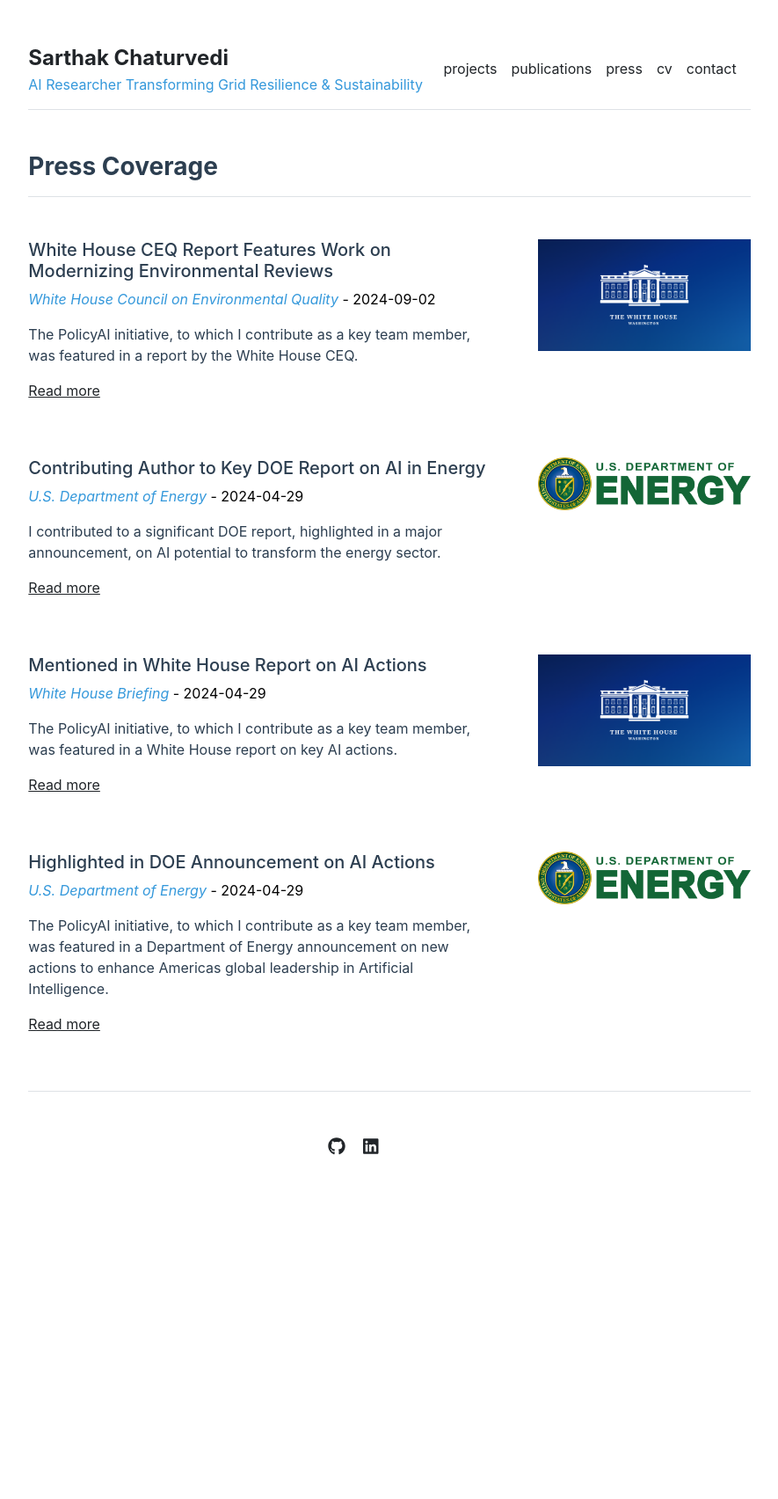
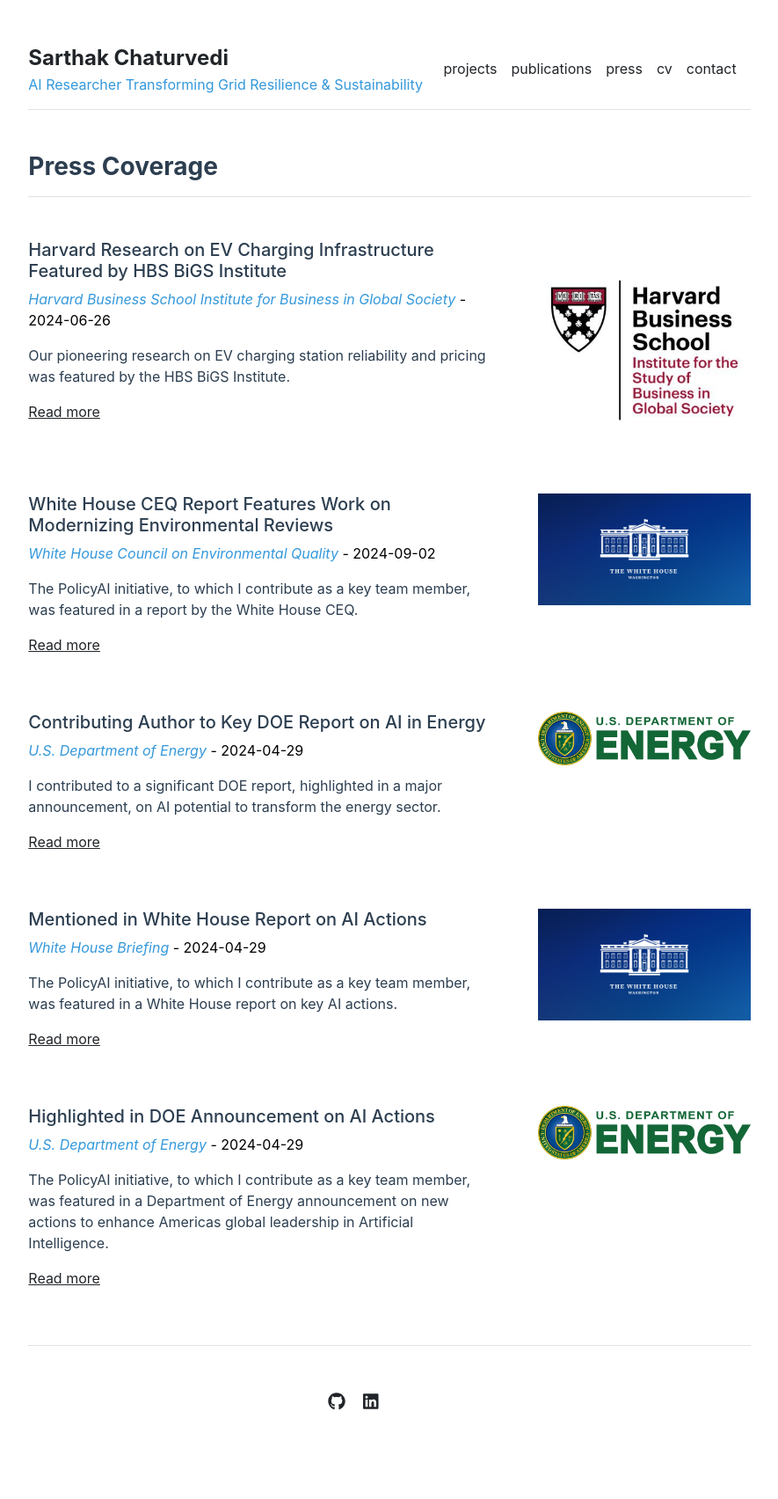
Before and after one commit to sarthakchat/sarthakchat.github.io, a Jekyll site: the page built from news-coverage.md, in a window 1280 px wide. Shown: the whole page at 88% size, without its empty margins (197-1082 px from the left). Built offline with Jekyll 4.4.1, drawn with Linux system fonts in a browser that asks for light colours; before the commit the page ends 1415 px from its top, so only the background shows below that; part of the change alters nothing that is shown.

Commit message:
hbs news

```diff
--- a/_data/settings.yml
+++ b/_data/settings.yml
@@ -49,11 +49,13 @@ courses:
 - {name: 'Stellar Structures', url: 'stellar-structures'}
 
 featured_news_coverage:
+  - {title: 'Harvard Research on EV Charging Infrastructure Featured by HBS BiGS Institute', publication: 'Harvard Business School Institute for Business in Global Society', date: '2024-06-26', summary: "Our pioneering research on EV charging station reliability and pricing was featured by the HBS BiGS Institute.", image: 'assets/img/hbs.jpg', url: 'hbs-bigs-ev-charging'}
   - {title: 'White House CEQ Report Features Work on Modernizing Environmental Reviews', publication: 'White House Council on Environmental Quality', date: '2024-09-02', summary: "The PolicyAI initiative, to which I contribute as a key team member, was featured in a report by the White House CEQ.", image: 'assets/img/White_House.webp', url: 'ceq-policyai-report'}
   - {title: 'Contributing Author to Key DOE Report on AI in Energy', publication: "U.S. Department of Energy", date: '2024-04-29', summary: "I contributed to a significant DOE report, highlighted in a major announcement, on AI potential to transform the energy sector.", image: 'assets/img/doe_logo.png', url: 'doe-ai-energy-report'}
   - {title: 'Mentioned in White House Report on AI Actions', publication: 'White House Briefing', date: '2024-04-29', summary: "The PolicyAI initiative, to which I contribute as a key team member, was featured in a White House report on key AI actions.", image: 'assets/img/White_House.webp', url: 'white-house-ai-recognition'}
 
 news_coverage:
+  - {title: 'Harvard Research on EV Charging Infrastructure Featured by HBS BiGS Institute', publication: 'Harvard Business School Institute for Business in Global Society', date: '2024-06-26', summary: "Our pioneering research on EV charging station reliability and pricing was featured by the HBS BiGS Institute.", image: 'assets/img/hbs.jpg', url: 'hbs-bigs-ev-charging'}
   - {title: 'White House CEQ Report Features Work on Modernizing Environmental Reviews', publication: 'White House Council on Environmental Quality', date: '2024-09-02', summary: "The PolicyAI initiative, to which I contribute as a key team member, was featured in a report by the White House CEQ.", image: 'assets/img/White_House.webp', url: 'ceq-policyai-report'}
   - {title: 'Contributing Author to Key DOE Report on AI in Energy', publication: "U.S. Department of Energy", date: '2024-04-29', summary: "I contributed to a significant DOE report, highlighted in a major announcement, on AI potential to transform the energy sector.", image: 'assets/img/doe_logo.png', url: 'doe-ai-energy-report'}
   - {title: 'Mentioned in White House Report on AI Actions', publication: 'White House Briefing', date: '2024-04-29', summary: "The PolicyAI initiative, to which I contribute as a key team member, was featured in a White House report on key AI actions.", image: 'assets/img/White_House.webp', url: 'white-house-ai-recognition'}
--- /dev/null
+++ b/news-coverage/hbs-bigs-ev-charging.md
@@ -0,0 +1,47 @@
+---
+layout: page
+title: "Harvard BiGS Institute Features Research on EV Charging Infrastructure"
+---
+
+**Publication:** Harvard Business School Institute for Business in Global Society
+**Date:** June 26, 2024
+
+🏛️ **Feature Article:** Our pioneering research on electric vehicle (EV) charging infrastructure, co-authored with my advisor Dr. Omar Asensio, was featured in an article by the Harvard Business School's Institute for Business in Global Society (BiGS) titled "**The state of EV charging in America: Harvard research shows chargers 78% reliable and pricing like the ‘Wild West’**."
+
+🔍 **Key Insights:**
+
+Our study represents a **first-ever examination** of over **1 million EV charging station reviews** by drivers across North America, Europe, and Asia over a decade. Utilizing customized artificial intelligence models, we extracted critical insights into the challenges faced by EV drivers, uncovering significant obstacles to EV adoption and carbon emission reduction in the United States.
+
+**Main Findings:**
+
+- **Reliability Issues:** Public EV charging stations in the U.S. have an average reliability score of only **78%**, meaning approximately one in five charging attempts fails due to broken or malfunctioning equipment. This reliability is notably lower than that of traditional gas stations.
+
+- **Pricing Confusion:** EV drivers experience erratic and opaque pricing models, often likened to the "Wild West." Without standardized or transparent pricing information, drivers face unexpected costs and cannot easily compare charging options.
+
+- **Charging Deserts:** There is an uneven distribution of public charging stations, leading to "charging deserts" in certain rural and small urban areas. This lack of infrastructure poses equity concerns and hinders EV adoption in underserved communities.
+
+- **Driver Frustrations:** Issues such as internal combustion engine vehicles occupying charging spots ("getting ICE'd") and insufficient maintenance of charging stations contribute to driver dissatisfaction.
+
+💡 **Impact and Opportunities:**
+
+Our research highlights critical areas where improvements are necessary to support the widespread adoption of EVs:
+
+- **Business Opportunities:** The identified challenges present opportunities for entrepreneurs and businesses to innovate solutions for charging infrastructure reliability, maintenance services, and transparent pricing models.
+
+- **Policy Implications:** Insights from our study can inform policymakers to develop regulations and incentives that promote the expansion and standardization of EV charging networks, ensuring equitable access and supporting national goals for reducing carbon emissions.
+
+- **Consumer Empowerment:** By voicing the experiences of current EV drivers, our research empowers consumers and brings attention to real-world issues that need addressing to enhance the overall EV ownership experience.
+
+📖 **Read the Full Article:**
+
+For a detailed exploration of our findings and their implications, read the feature by the HBS BiGS Institute:
+
+[**The state of EV charging in America: Harvard research shows chargers 78% reliable and pricing like the ‘Wild West’**](https://www.hbs.edu/bigs/the-state-of-ev-charging-in-america)
+
+---
+
+This inclusion in the HBS BiGS Institute's publication underscores the significance of our research in the context of global efforts to improve EV infrastructure and accelerate the transition to sustainable transportation. Our work aims to contribute to a more reliable and user-friendly EV charging network, ultimately supporting environmental sustainability and energy efficiency goals.
+
+---
+
+Feel free to adjust any part of this summary to better fit your portfolio or highlight specific aspects of your contribution.
```
Also changed, not shown: assets/img/hbs.jpg (added).
